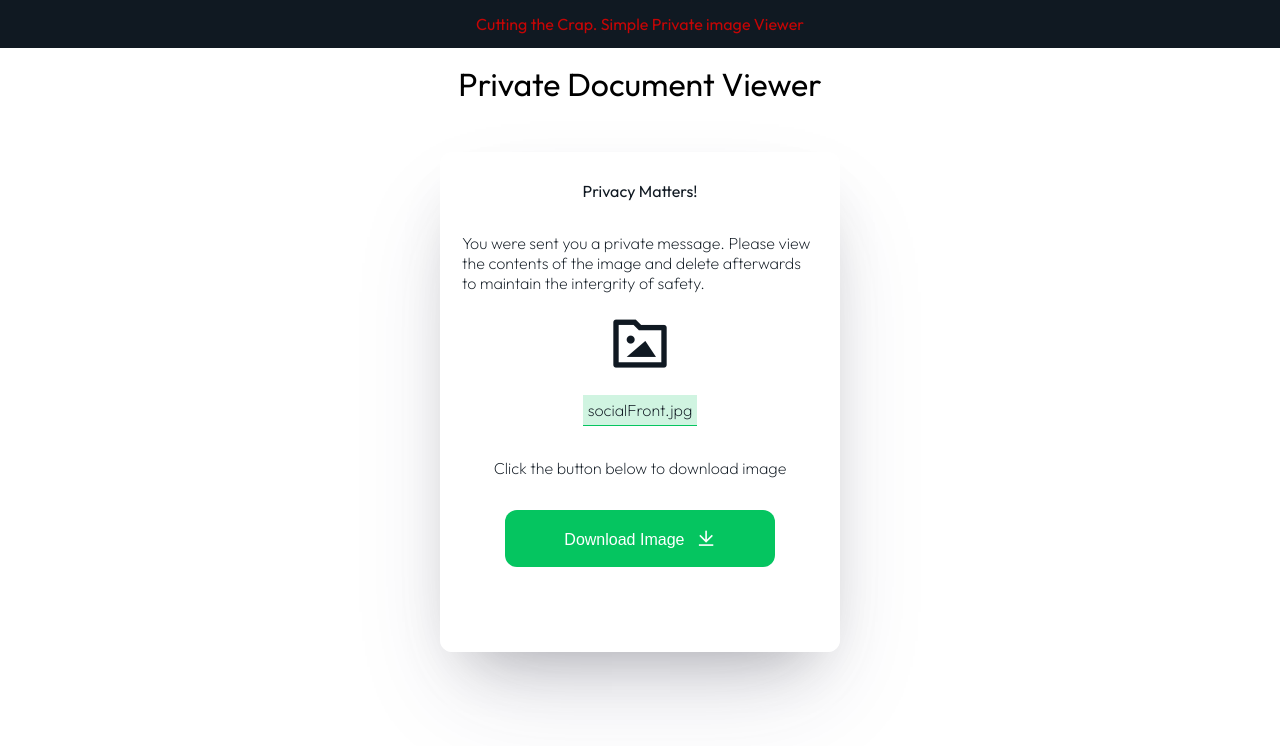
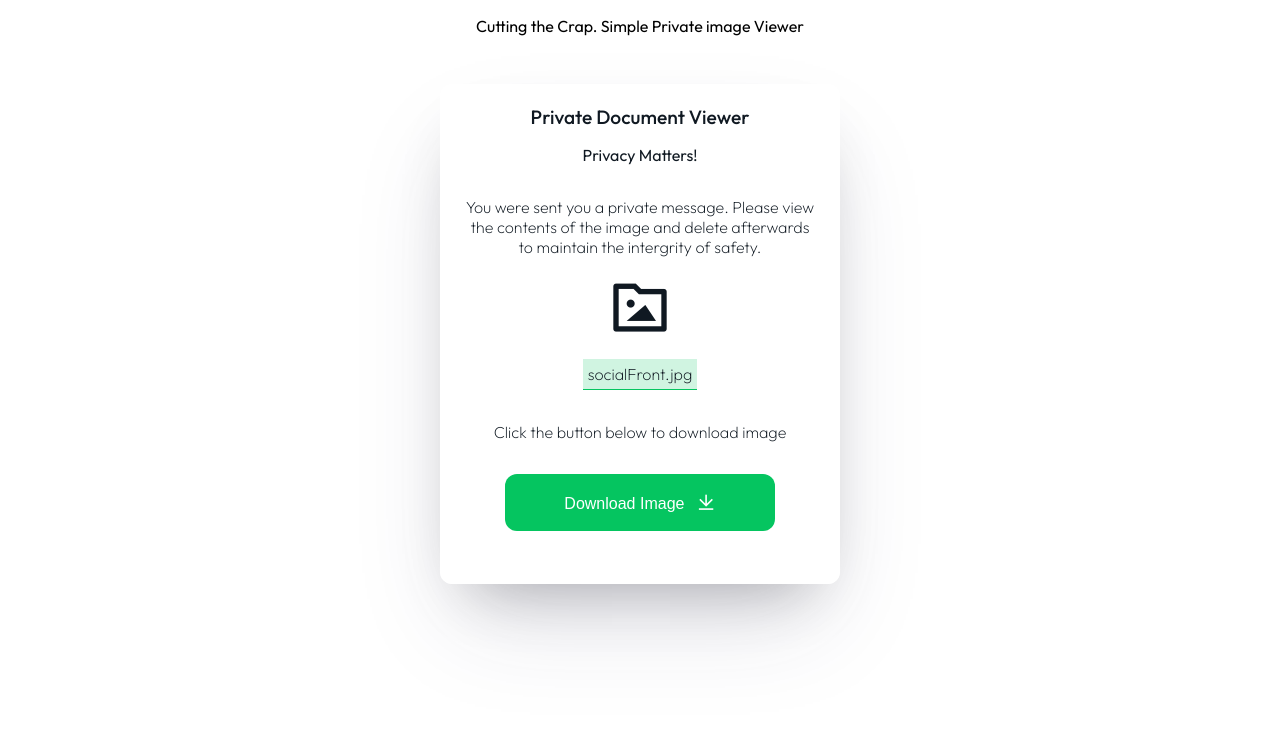
Before and after one commit to joejoe18johnson/joejoe18johnson.github.io, a plain HTML site: page index.html in a window 1280 px wide. Drawn offline with nearby package versions, Linux system fonts and the light colour scheme.

Commit message:
commit major
commit major

```diff
--- a/index.html
+++ b/index.html
@@ -15,13 +15,14 @@
 </head>
 
 <body>
+  <h4>Cutting the Crap. Simple Private image Viewer</h4>
+  <div class="container">
 
-  <nav>
-    <ul>Cutting the Crap. Simple Private image Viewer</ul>
-  </nav>
 
-  <header>Private Document Viewer</header>
-  <div class="container">
+
+
+    <header>Private Document Viewer</header>
+
     <h1>Privacy Matters!</h1>
 
     <div class="message-info">
--- a/style.css
+++ b/style.css
@@ -14,6 +14,7 @@ body{
   /* background-color: #0c1016 ; */
 
   font-family: "Outfit", sans-serif;
+  text-align: center;
 }
 
 nav{
@@ -22,7 +23,7 @@ nav{
   display: flex;
   justify-content: center;
   align-items: center;
-  color: #c50505;
+  color: white;
   width: 100vw;
 
 }
@@ -60,8 +61,10 @@ padding: 12px 5px;
 }
 
 header{
-  font-size: 2rem;
+
+  font-size: 1.2rem;
   margin-top: 1rem;
+  font-weight: 500;
   display: flex;
   justify-content: center;
 }
@@ -113,3 +116,11 @@ a{
   text-decoration: none;
   color: white;
 }
+
+h4{
+  font-size: 1rem;
+  font-weight: 400;
+  justify-content: center;
+  margin-top: 1rem;
+  font-size: clamp(.70rem, 1rem, 1rem);
+}
```
